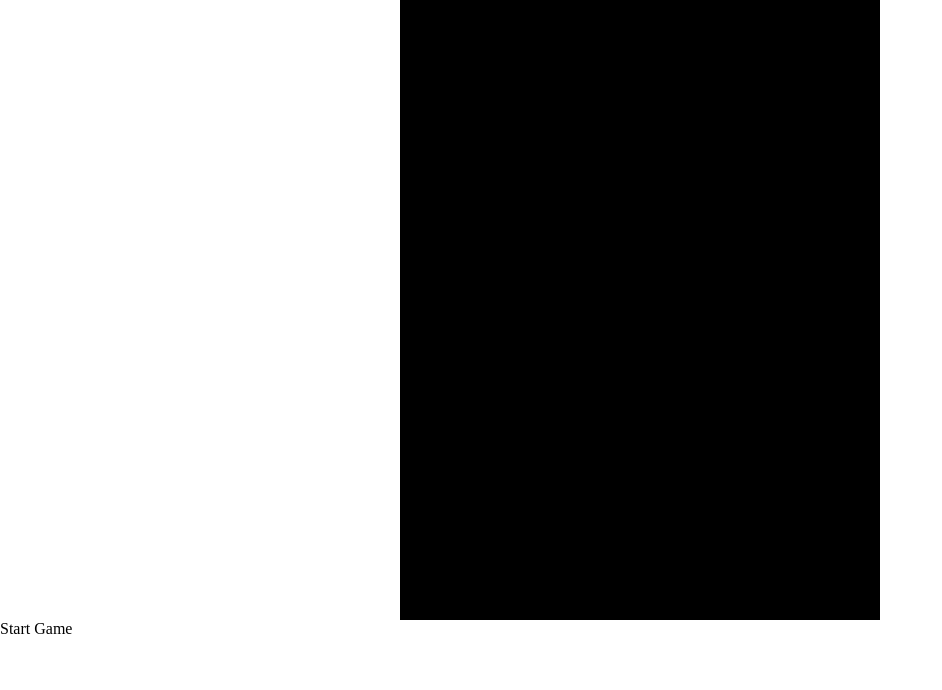
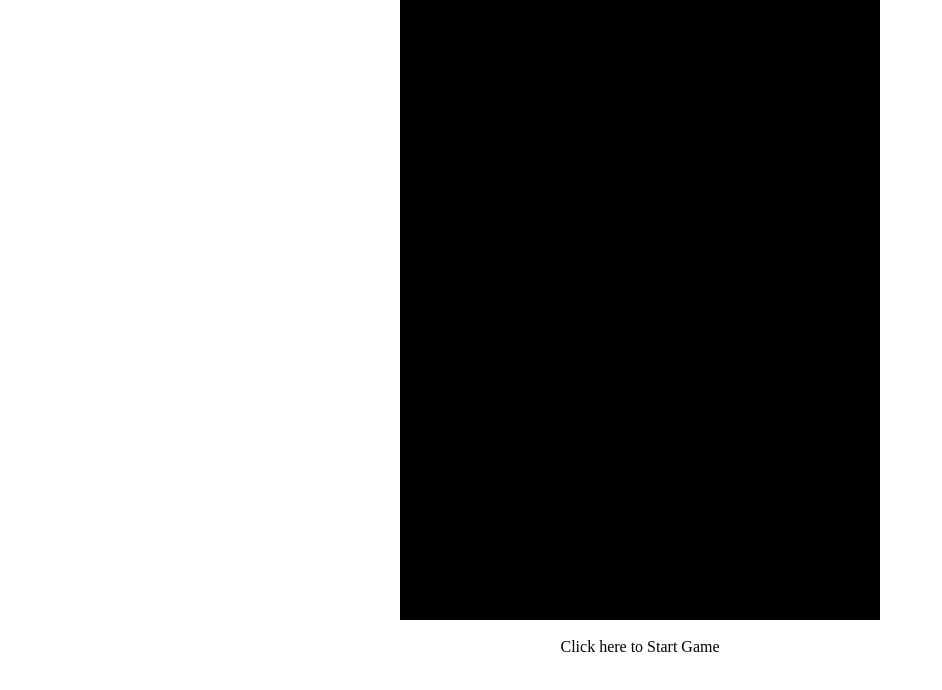
Before and after one commit to twickatwk/2d-breakout-sourcecode, a plain HTML site: page index.html in a window 1280 px wide. Shown: the whole page, without its empty margins (0-942 px from the left). Drawn offline with Linux system fonts and the light colour scheme.

Commit message:
stable version of the game

```diff
--- a/index.html
+++ b/index.html
@@ -13,7 +13,8 @@
 <body>
 
 <canvas id="myCanvas" width="480" height="620"></canvas>
-<div onclick="startGame()"> Start Game </div>
+<br/>
+<div style="text-align: center;" onclick="startGame()">Click here to Start Game </div>
 
 <script>
 	var canvas = document.getElementById("myCanvas");
```
